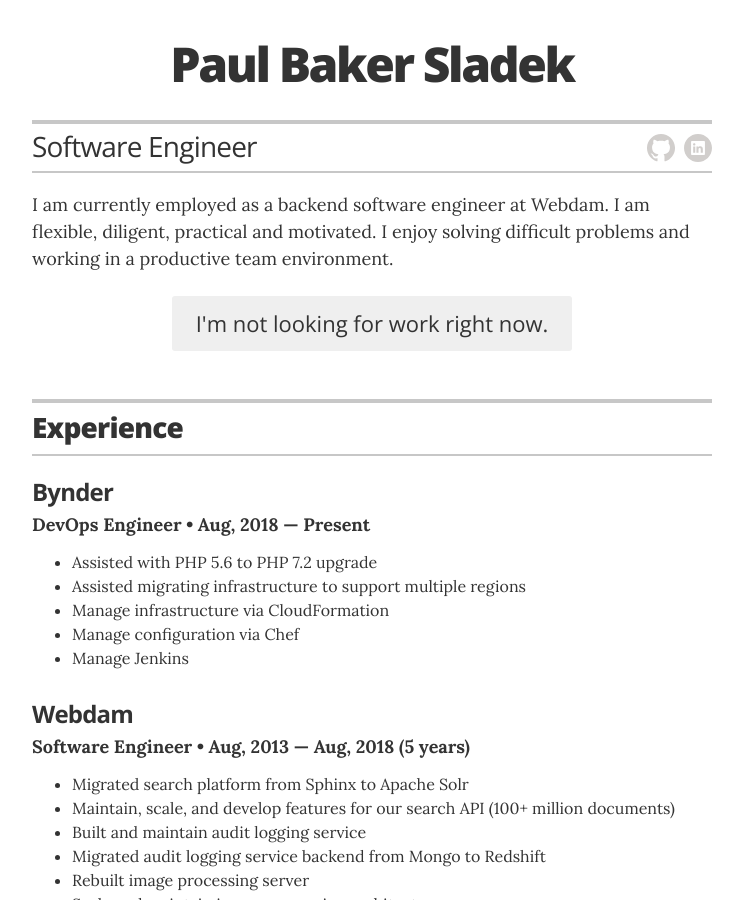
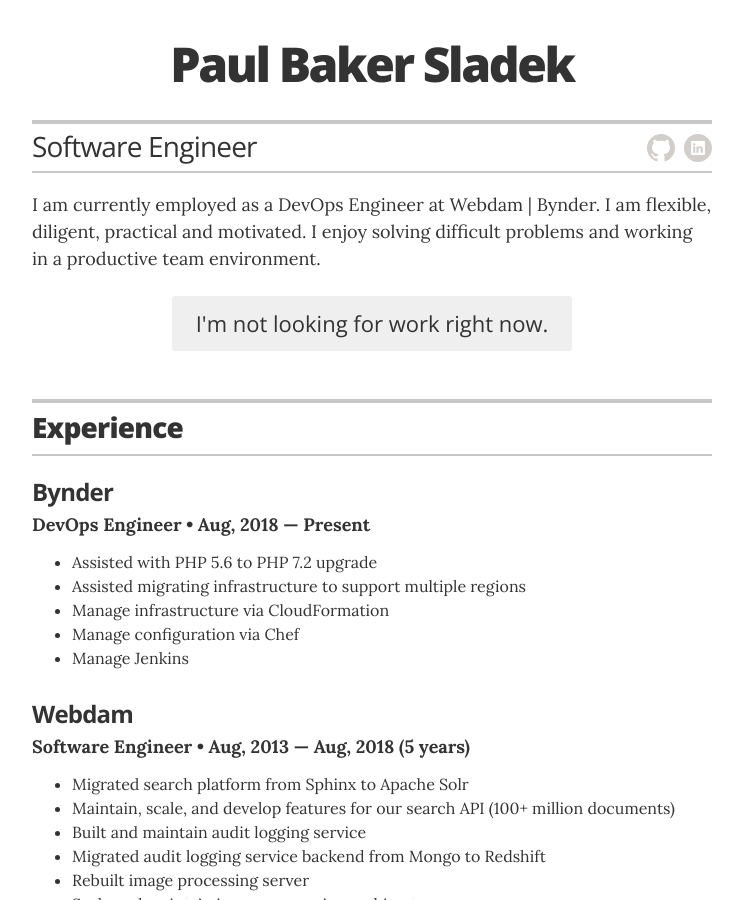
Before and after one commit to pbsladek/pbsladek.github.io, a Jekyll site: the page built from index.html, in a window 1280 px wide and 900 px high. Shown: the whole window, without its empty margins (268-1011 px from the left). Built offline with Jekyll 4.4.1, drawn with Linux system fonts in a browser that asks for light colours.

Commit message:
More fixes

```diff
--- a/_layouts/resume.html
+++ b/_layouts/resume.html
@@ -28,7 +28,7 @@
 
         <div class="executive-summary" itemprop="description">
           <p>
-          I am currently employed as a backend software engineer at Webdam.
+          I am currently employed as a DevOps Engineer at Webdam | Bynder.
 
           I am flexible, diligent, practical and motivated. I enjoy solving difficult problems and working in a productive team environment.
           </p>
@@ -145,6 +145,9 @@
         <div class="resume-item">
           <h4 class="resume-item-details">Tools</h4>
           <p class="resume-item-copy">Chef, Terraform, GoCD, Jenkins, PHPUnit, Git, Github, ImageMagick, Jira, Serverless</p>
+        </div>
+
+        <div class="resume-item">
           <h4 class="resume-item-details">AWS Services</h4>
           <p class="resume-item-copy">CloudFormation, Redshift, EC2, Kinesis, IAM, Glacier, VPC, S3, SNS, Lambda, CloudFront, EFS, RDS, ElastiCache, Route53, CloudWatch, AWS Certificate Manager, AWS Config</p>
         </div>
```
